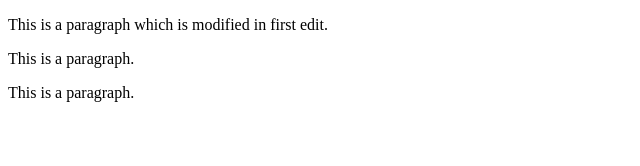
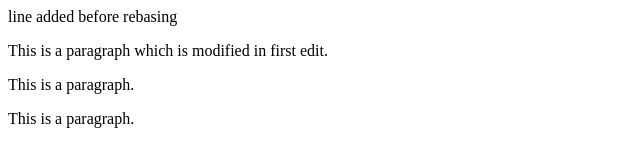
Before and after one commit to vinodghanta/gitexample, a plain HTML site: page Sample Project/index.html in a window 1280 px wide. Shown: the whole page, without its empty margins (0-640 px from the left). Drawn offline with Linux system fonts and the light colour scheme.

Commit message:
line added before rebasing

```diff
--- a/Sample Project/index.html
+++ b/Sample Project/index.html
@@ -1,7 +1,7 @@
 <!DOCTYPE html>
 <html>
 <body>
-
+line added before rebasing
 <p>This is a paragraph which is modified in first edit.</p>
 <p>This is a paragraph.</p>
 <p>This is a paragraph.</p>
```
